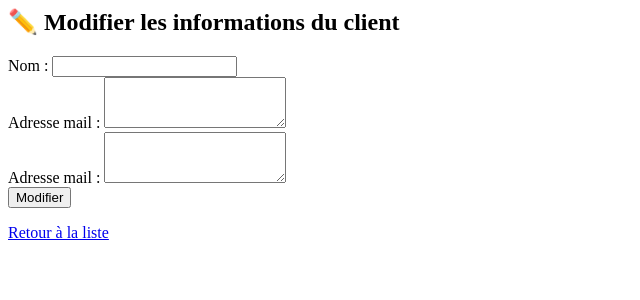
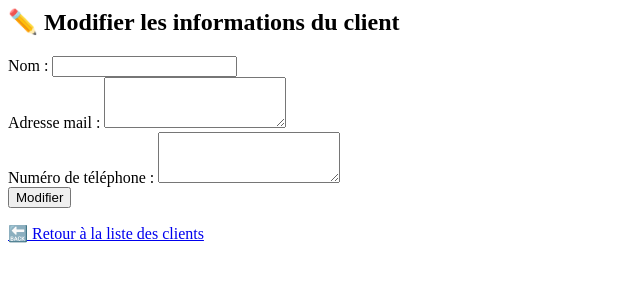
Before and after one commit to clemencemls/BatiExperts, a PHP site: template views/client-edit.php in a window 1280 px wide. Shown: the top 300 px of the page, without its empty margins (0-640 px from the left). Run offline with PHP 8.4, Linux system fonts and the light colour scheme; the template is opened without the code that fills it, so the values that code supplies are empty.

Commit message:
Ajout et formalisation des views 'view' 'edit' et 'create' pour la rubrique clients

```diff
--- a/views/client-edit.php
+++ b/views/client-edit.php
@@ -4,25 +4,27 @@
 
 <form action="?action=update" method="POST">
     <input type="hidden" name="id" value="<?= $client->getId() ?>">
+
     <div class="mb-3">
         <label for="name" class="form-label">Nom :</label>
         <input type="text" class="form-control" id="name" name="name" value="<?= $client->getNom() ?>" required>
     </div>
-    <div class="mb-3">
-        <label for="email" class="form-label">Adresse mail :</label>
-        <textarea class="form-control" id="email" name="email" rows="3" required><?= $client->getEmail() ?></textarea>
-    </div>
+
     <div class="mb-3">
         <label for="email" class="form-label">Adresse mail :</label>
         <textarea class="form-control" id="email" name="email" rows="3" required><?= $client->getEmail() ?></textarea>
     </div>
 
+    <div class="mb-3">
+        <label for="phone" class="form-label">Numéro de téléphone :</label>
+        <textarea class="form-control" id="phone" name="phone" rows="3" required><?= $client->getTelephone() ?></textarea>
+    </div>
 
     </div>
     <button type="submit" class="btn btn-primary">Modifier</button>
 </form>
 
-<a href="?" class="btn btn-secondary">Retour à la liste</a>
+<a href="?" class="btn btn-secondary">🔙 Retour à la liste des clients</a>
 
 
 <?php require_once __DIR__ . '/templates/footer.php';
--- a/views/client-view.php
+++ b/views/client-view.php
@@ -6,7 +6,7 @@
 <p><strong>Adresse mail : </strong> <?= $client->getEmail() ?></p>
 <p><strong>Numéro de téléphone : </strong> <?= $client->getTelephone() ?></p>
 
-<a href="?action=edit&id=<?= $client->getId() ?>" class="btn btn-warning">Modifier les informations du client</a>
-<a href="?" class="btn btn-secondary">Retour à la liste des clients</a>
+<a href="?action=edit&id=<?= $client->getId() ?>" class="btn btn-warning">✏️ Modifier les informations du client</a>
+<a href="?" class="btn btn-secondary">🔙 Retour à la liste des clients</a>
 
 <?php require_once __DIR__ . '/templates/footer.php';
```
Also changed, not shown: views/client-create.php (+26 -0 lines).
